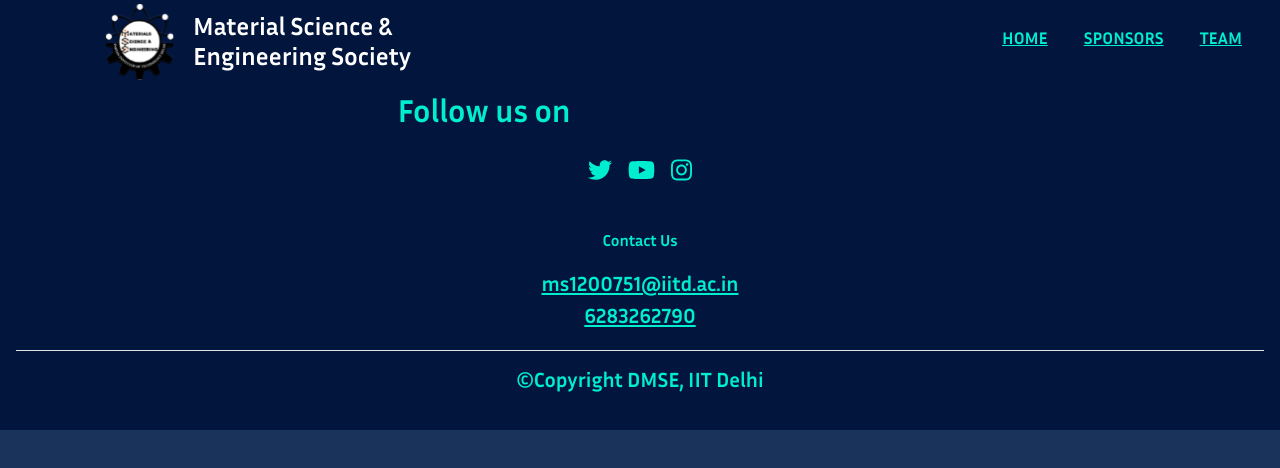
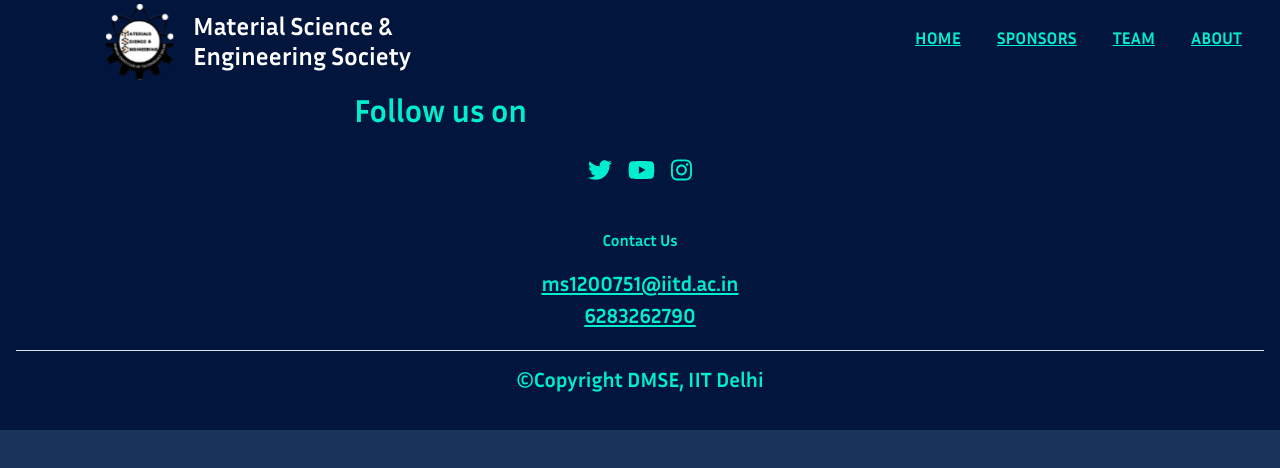
Before and after one commit to sunaina2863/symposium, a React (Create React App) app: page /about in a window 1280 px wide. Shown: the top 468 px of the page. Built offline with nearby package versions, Linux system fonts and the light colour scheme; the HTML template or start-up script is replaced by a standard one.

Commit message:
added About

```diff
--- /dev/null
+++ b/src/About/about.js
@@ -0,0 +1,11 @@
+import React from "react";
+
+function About() {
+    return(
+        <div>
+
+        </div>
+    )
+}
+
+export default About;
--- a/src/App.js
+++ b/src/App.js
@@ -4,6 +4,7 @@
 import Sponsors from "./Sponsors/sponsors";
 import Footer from "./Home/footer";
 import Team from "./Team/team";
+import About from "./About/about";
 import { BrowserRouter, Routes, Route } from "react-router-dom";
 
 function App() {
@@ -15,6 +16,7 @@
           <Route path="/" element={<Home />} />
           <Route path="/sponsors" element={<Sponsors />} />
           <Route path="/team" element={<Team />} />
+          <Route path="/about" element={<About />} />
         </Routes>
       </BrowserRouter>
       <Footer></Footer>
--- a/src/Home/navbar.js
+++ b/src/Home/navbar.js
@@ -22,6 +22,7 @@
         <li><a class="active" href="/">Home</a></li>
         <li><a href="/sponsors">Sponsors</a></li>
         <li><a href="/team">Team</a></li>
+        <li><a href="/about">About</a></li>
 
       </ul>
     </nav>
```
